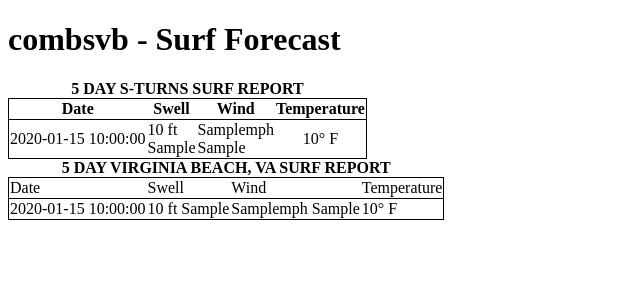
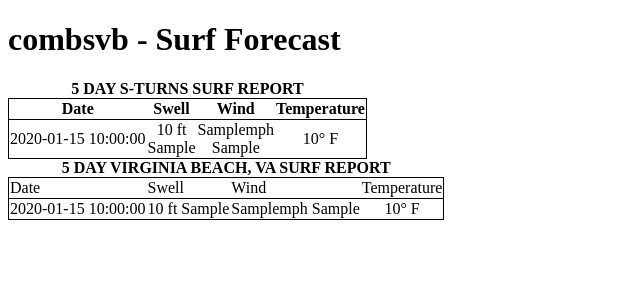
Before and after one commit to combssm/surf-forecast, a Flask app: template templates/index.html in a window 1280 px wide. Shown: the top 300 px of the page, without its empty margins (0-640 px from the left). Run offline with Flask 2, Linux system fonts and the light colour scheme; the template is opened without the code that fills it: most values are stand-ins (such as "Sample title", 1, 10 or a date in 2020).

Commit message:
jan062020: two forecasts

```diff
--- a/templates/index.html
+++ b/templates/index.html
@@ -28,14 +28,14 @@
       <td>
         {{ f.timestamp }}
       </td>
-      <td>
+      <td style="text-align: center">
         {% if f.max_swell_height == f.min_swell_height %}
           {{ f.max_swell_height }} ft <br />{{ f.swell_direction }}
         {% else %}
           {{ f.min_swell_height }}-{{ f.max_swell_height }} ft  <br />{{ f.swell_direction }}
         {% endif %}
       </td>
-      <td>
+      <td style="text-align: center">
         {{ f.wind_speed }}mph <br />{{ f.wind_direction }}
       </td>
       <td style="text-align: center">
@@ -58,17 +58,17 @@
       <td>
         {{ f.timestamp }}
       </td>
-      <td>
+      <td style="text-align: center">
         {% if f.max_swell_height == f.min_swell_height %}
           {{ f.max_swell_height }} ft {{ f.swell_direction }}
         {% else %}
           {{ f.min_swell_height }}-{{ f.max_swell_height }} ft  {{ f.swell_direction }}
         {% endif %}
       </td>
-      <td>
+      <td style="text-align: center">
         {{ f.wind_speed }}mph {{ f.wind_direction }}
       </td>
-      <td>
+      <td style="text-align: center">
         {{ f.temperature }}&#176; F
       </td>
     </tr>
```
